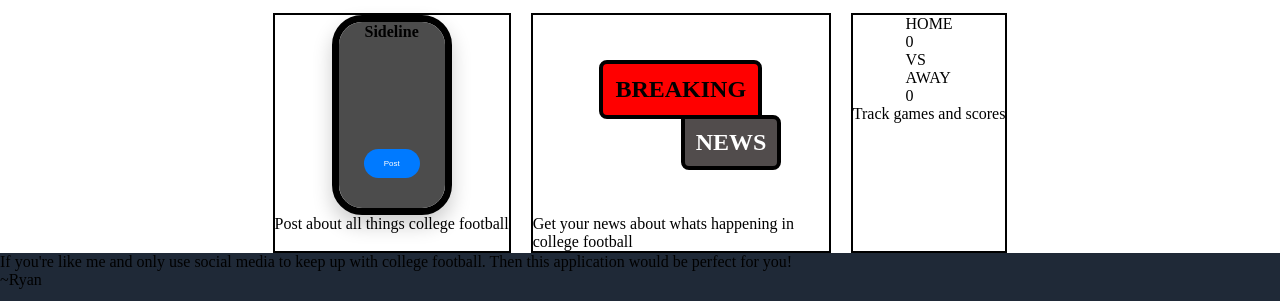
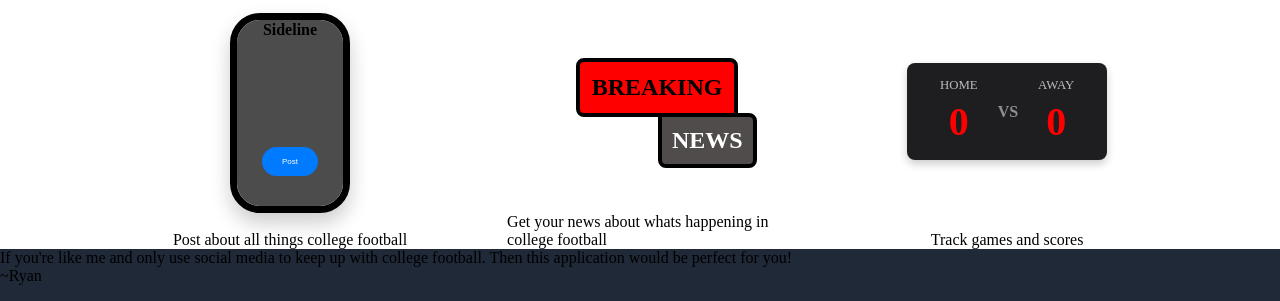
Before and after one commit to ryanstokes21/landing-page-flex-practice, a plain HTML site: page index.html in a window 1280 px wide. Shown: the part 595-896 px from the top of the page. Drawn offline with Linux system fonts and the light colour scheme.

Commit message:
add style for scoreboard

```diff
--- a/style.css
+++ b/style.css
@@ -98,7 +98,8 @@ img {
 
 .info-content {
   display: flex;
-  gap: 20px;
+  justify-content: space-between;
+  gap: 100px;
 }
 
 .group {
@@ -108,7 +109,6 @@ img {
   max-width: 300px;
   max-height: 300px;
   min-width: min-content;
-  border: 2px solid #000000;
 }
 
 .phone-container {
@@ -120,6 +120,7 @@ img {
   position: relative;
   overflow: hidden;
   box-shadow: 0 10px 20px rgba(0,0,0,0.2);
+  margin-bottom: auto;
 }
 
 .phone-screen {
@@ -133,7 +134,6 @@ img {
   gap: 10px;
   align-items: center;
 }
-
 
 .phone-header {
   font-size: 1rem;
@@ -193,3 +193,43 @@ img {
   margin-top: -4px;
   border-radius: 0 8px 8px 8px;
 }
+
+.scoreboard-container {
+  display: flex;
+  align-items: center;
+  justify-content: center;
+  width: 200px;
+  background-color: #1e1e21;
+  color: white;
+  padding: 15px;
+  border-radius: 8px;
+  box-shadow: 0 4px 8px rgba(0,0,0,0.2);
+  font-size: Arial, sans-serif;
+  margin: 50px auto;
+  margin-bottom: auto;
+}
+
+.team-section {
+  text-align: center;
+  padding: 0 20px;
+  flex-grow: 1;
+}
+
+.team-name {
+  font-size: 0.8rem;
+  opacity: 0.7;
+  margin-bottom: 5px;
+}
+
+.score {
+  font-size: 2.5rem;
+  font-weight: bold;
+  color: red;
+}
+
+.divider {
+    font-size: 1em;
+    font-weight: bold;
+    color: #ffffff;
+    opacity: 0.5;
+}
```
